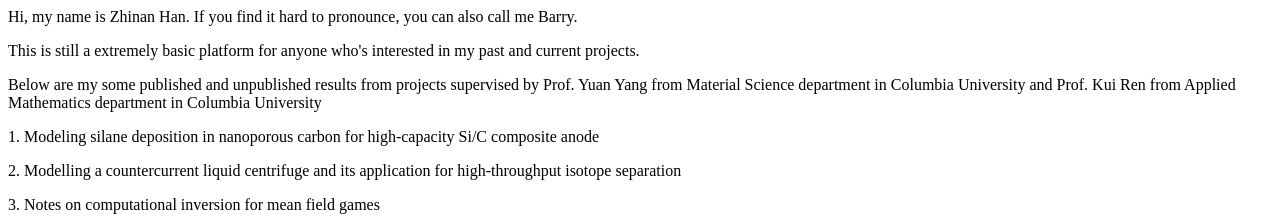
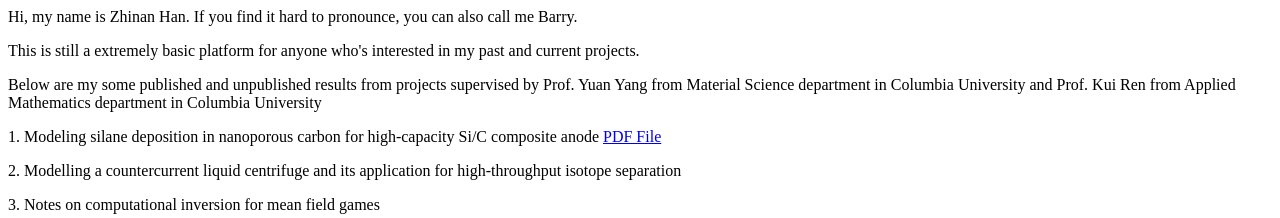
Before and after one commit to MAMBA-ROCKET/MAMBA-ROCKET.github.io, a plain HTML site: page index.html in a window 1280 px wide. Shown: the top 218 px of the page. Drawn offline with Linux system fonts and the light colour scheme.

Commit message:
Update index.html

```diff
--- a/index.html
+++ b/index.html
@@ -3,10 +3,13 @@
 <p>This is still a extremely basic platform for anyone who's interested in my past and current projects. </p>
 <p>Below are my some published and unpublished results from projects supervised by Prof. Yuan Yang from Material Science department in Columbia University and Prof. Kui Ren from Applied Mathematics department in Columbia University</p>
 
-<p> 1. Modeling silane deposition in nanoporous carbon for high-capacity Si/C composite anode
+<p> 1. Modeling silane deposition in nanoporous carbon for high-capacity Si/C composite anode <a href="path/to/your/pdf/file.pdf" target="_blank">PDF File</a>
 <p> 2. Modelling a countercurrent liquid centrifuge and its application for high-throughput isotope separation
 <p> 3. Notes on computational inversion for mean field games
 <p> 4. Numerical Analysis on mean curvature flow (In Chinese)
+
+
+
 
 <ul>
   <li> <a href=""></li>
```
